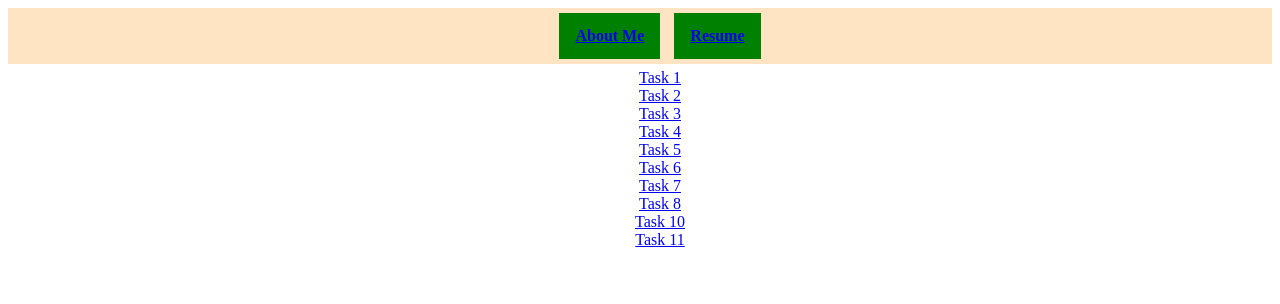
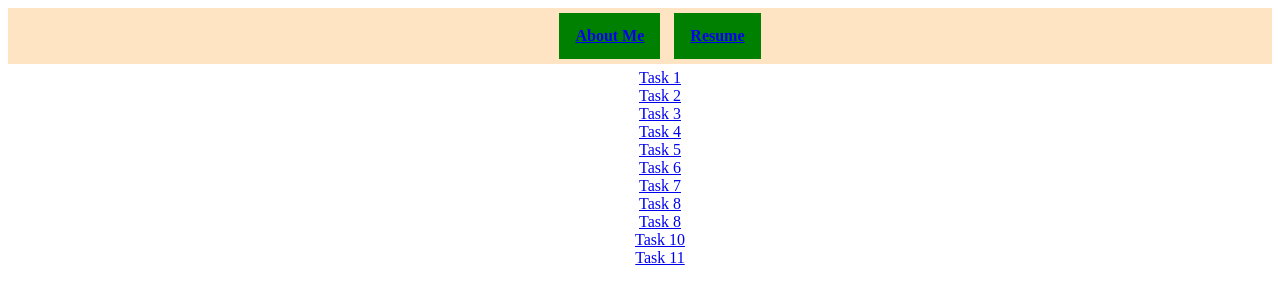
Before and after one commit to Choudhry18/Portfolio, a plain HTML site: page index.html in a window 1280 px wide. Drawn offline with Linux system fonts and the light colour scheme.

Commit message:
All tasks now added

```diff
--- a/index.html
+++ b/index.html
@@ -22,9 +22,9 @@
 				<li><a href = 'https://github.com/TrinityUniversity/tasks-Choudhry18/blob/master/server/test/Task5test.scala'>Task 6</a></li>
 				<li><a href = 'http://34.28.226.153/canvas'>Task 7</a></li>
 				<li><a href = 'http://34.28.226.153/SPA'>Task 8</a></li>
+				<li><a href = 'http://34.28.226.153/task9'>Task 8</a></li>
 				<li><a href = 'http://34.28.226.153/game'>Task 10</a></li>
 				<li><a href = 'http://34.28.226.153/drawing'>Task 11</a></li>
-
 			</ul>
 		</div>
 	</body>
```
